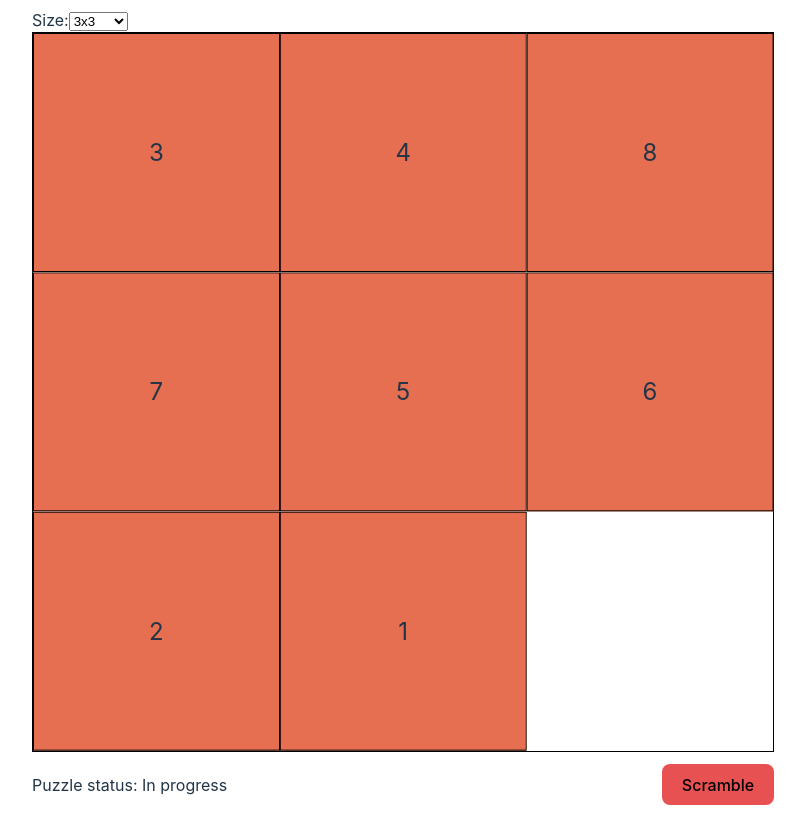
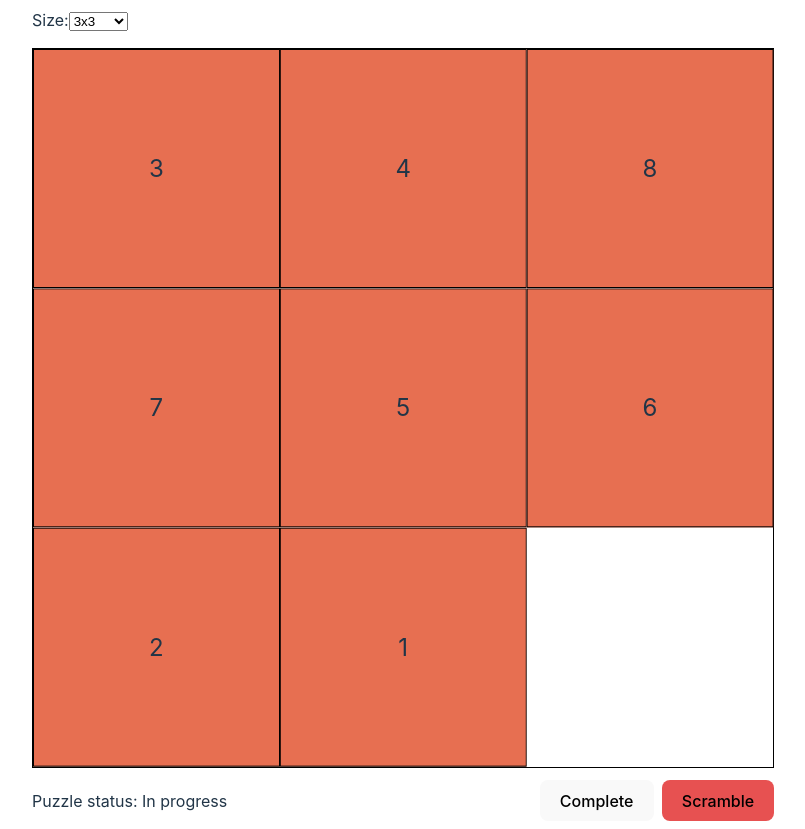
Before and after one commit to blake-boswell/slide-puzzle, a React (Vite) app: page / in a window 1280 px wide. Shown: the whole page, without its empty margins (54-859 px from the left). Built offline with nearby package versions, Linux system fonts and the light colour scheme.

Commit message:
Finalized complete animation

```diff
--- a/src/pages/Puzzle.tsx
+++ b/src/pages/Puzzle.tsx
@@ -191,6 +191,10 @@ const Puzzle = () => {
     setColSize(newColSize);
   };
 
+  const getDiagonalDelayTime = (piece: PuzzlePiece) => {
+    return `${(piece.row + piece.column) * 0.1}s`;
+  };
+
   return (
     <div className="puzzle">
       <div className="puzzle__control">
@@ -213,10 +217,6 @@ const Puzzle = () => {
             <div
               id={`puzzle-piece-${piece.id}`}
               className="puzzle-piece"
-              key={piece.id}
-              onClick={() => movePiece(piece.id, piece.row, piece.column)}
-              onKeyDown={e => handleKeyDown(e, piece)}
-              onFocus={() => setFocusedPiece(piece.id)}
               style={{
                 position: 'absolute',
                 transform: `translate3d(${piece.column * 100}%, ${piece.row *
@@ -224,15 +224,32 @@ const Puzzle = () => {
                 height: `${(1 / puzzle.columnSize) * 100}%`,
                 width: `${(1 / puzzle.rowSize) * 100}%`,
               }}
+              key={piece.id}
+              onClick={() => movePiece(piece.id, piece.row, piece.column)}
+              onKeyDown={e => handleKeyDown(e, piece)}
+              onFocus={() => setFocusedPiece(piece.id)}
               tabIndex={piece.row * puzzle.rowSize + piece.column + 1}
             >
+              <div
+                className={`puzzle-piece__content${
+                  isPuzzleComplete ? ' puzzle-piece__content--complete' : ''
+                }`}
+                style={{
+                  animationDelay: getDiagonalDelayTime(piece),
+                }}
+              >
                 {piece.id}
+              </div>
             </div>
           ),
         )}
       </div>
       <div className="puzzle__footer">
         <div>Puzzle status: {isPuzzleComplete ? 'Done' : 'In progress'}</div>
+        <div className="action-buttons">
+          <button onClick={() => dispatchMove({ type: 'auto-complete' })}>
+            Complete
+          </button>
           <button
             className="btn--danger"
             onClick={() => dispatchMove({ type: 'reset' })}
@@ -241,6 +258,7 @@ const Puzzle = () => {
           </button>
         </div>
       </div>
+    </div>
   );
 };
 
--- a/src/pages/reducers/puzzleReducer.ts
+++ b/src/pages/reducers/puzzleReducer.ts
@@ -12,6 +12,24 @@ export function puzzleReducer(state: PuzzleState, action: PuzzleAction) {
     const { rowSize: row, colSize: col } = action.size;
     const newPuzzle = scramble(row, col);
     return newPuzzle;
+  } else if (type === 'auto-complete') {
+    return {
+      ...state,
+      pieces: pieces.map(piece => {
+        // Set row
+        const row = Math.floor((piece.id - 1) / rowSize);
+        const column = (piece.id - 1) % rowSize;
+        return {
+          id: piece.id,
+          row,
+          column,
+        };
+      }),
+      emptyLocation: {
+        row: rowSize - 1,
+        column: columnSize - 1,
+      },
+    };
   }
 
   const { row: emptyRow, column: emptyCol } = emptyLocation;
--- a/src/styles/puzzle.css
+++ b/src/styles/puzzle.css
@@ -14,21 +14,33 @@
   aspect-ratio: 1/1;
   width: 100%;
   max-height: 90vh;
-  margin-inline: auto;
+  margin: 16px auto 0 auto;
 }
 
 .puzzle-piece {
   will-change: transform;
+  aspect-ratio: 1/1;
+  transition: transform 150ms ease-out;
+  cursor: pointer;
+  user-select: none;
+}
+
+.puzzle-piece__content {
   background-color: #e76f51;
   border: 1px solid black;
   font-size: 24px;
   display: flex;
   justify-content: center;
   align-items: center;
-  aspect-ratio: 1/1;
-  transition: transform 150ms ease-out;
-  cursor: pointer;
-  user-select: none;
+  height: 100%;
+  width: 100%;
+}
+
+.puzzle-piece__content--complete {
+  animation-name: jump;
+  animation-duration: 0.5s;
+  animation-timing-function: ease-out;
+  animation-iteration-count: 1;
 }
 
 .puzzle__footer {
@@ -38,6 +50,29 @@
   margin-top: 12px;
 }
 
+.action-buttons {
+  display: flex;
+  gap: 8px;
+}
+
+@keyframes jump {
+  0% {
+    transform: scale3d(1, 1, 1) translate3d(0, 0, 0);
+  }
+
+  67% {
+    transform: scale3d(1.1, 1.1, 1.1) translate3d(-10%, -10%, 0);
+  }
+
+  80% {
+    transform: scale3d(1.1, 1.1, 1.1) translate3d(-10%, -10%, 0);
+  }
+
+  100% {
+    transform: scale3d(1, 1, 1) translate3d(0, 0, 0);
+  }
+}
+
 @media (min-width: 992px) {
   .puzzle {
     width: 67%;
--- a/src/types/puzzle.ts
+++ b/src/types/puzzle.ts
@@ -22,7 +22,8 @@ export interface PuzzleAction {
     | 'move-left'
     | 'move-right'
     | 'reset'
-    | 'resize';
+    | 'resize'
+    | 'auto-complete';
   size?: {
     rowSize: number;
     colSize: number;
```
Lines whose indentation alone changed are shown as unchanged.
